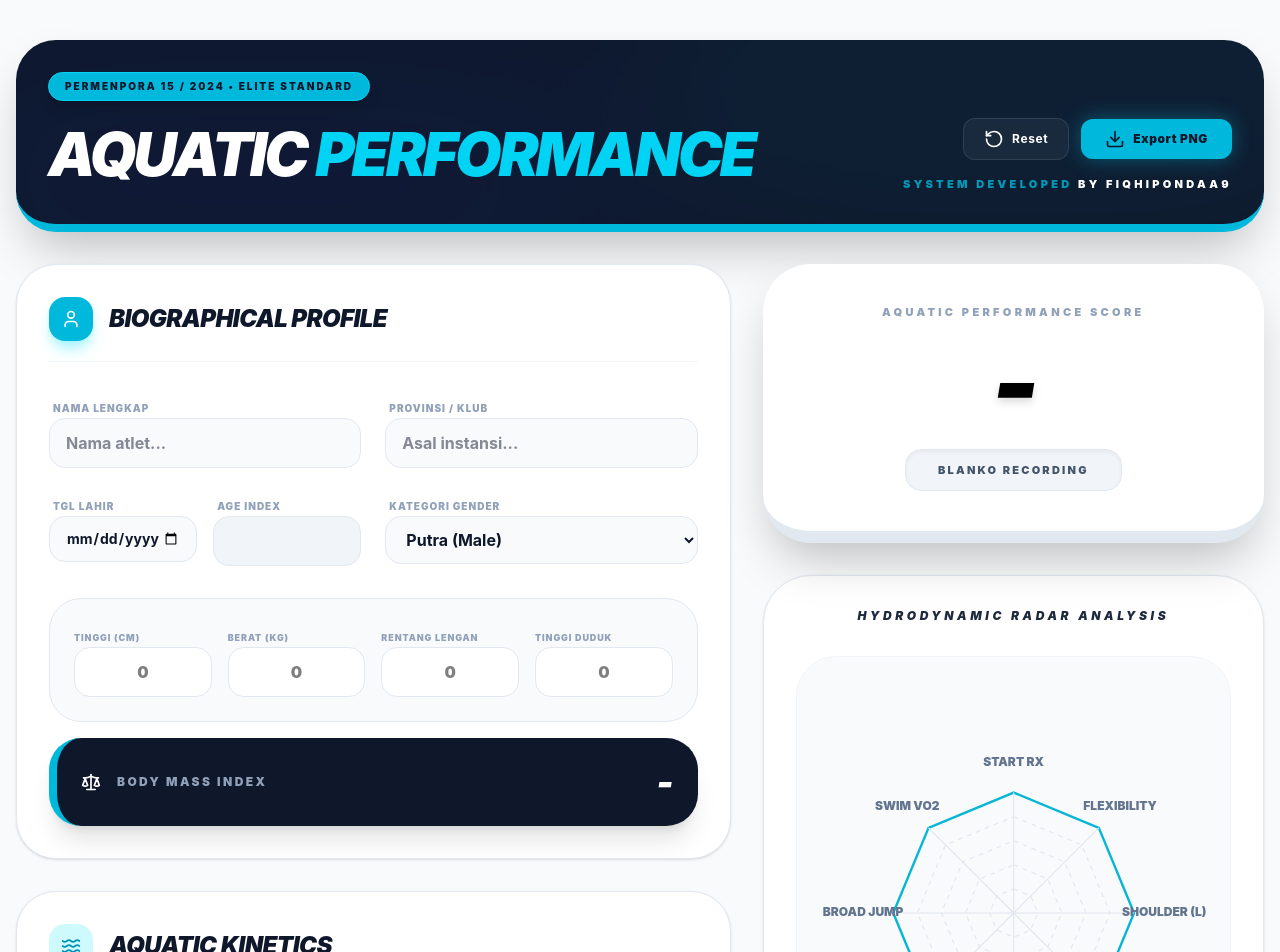
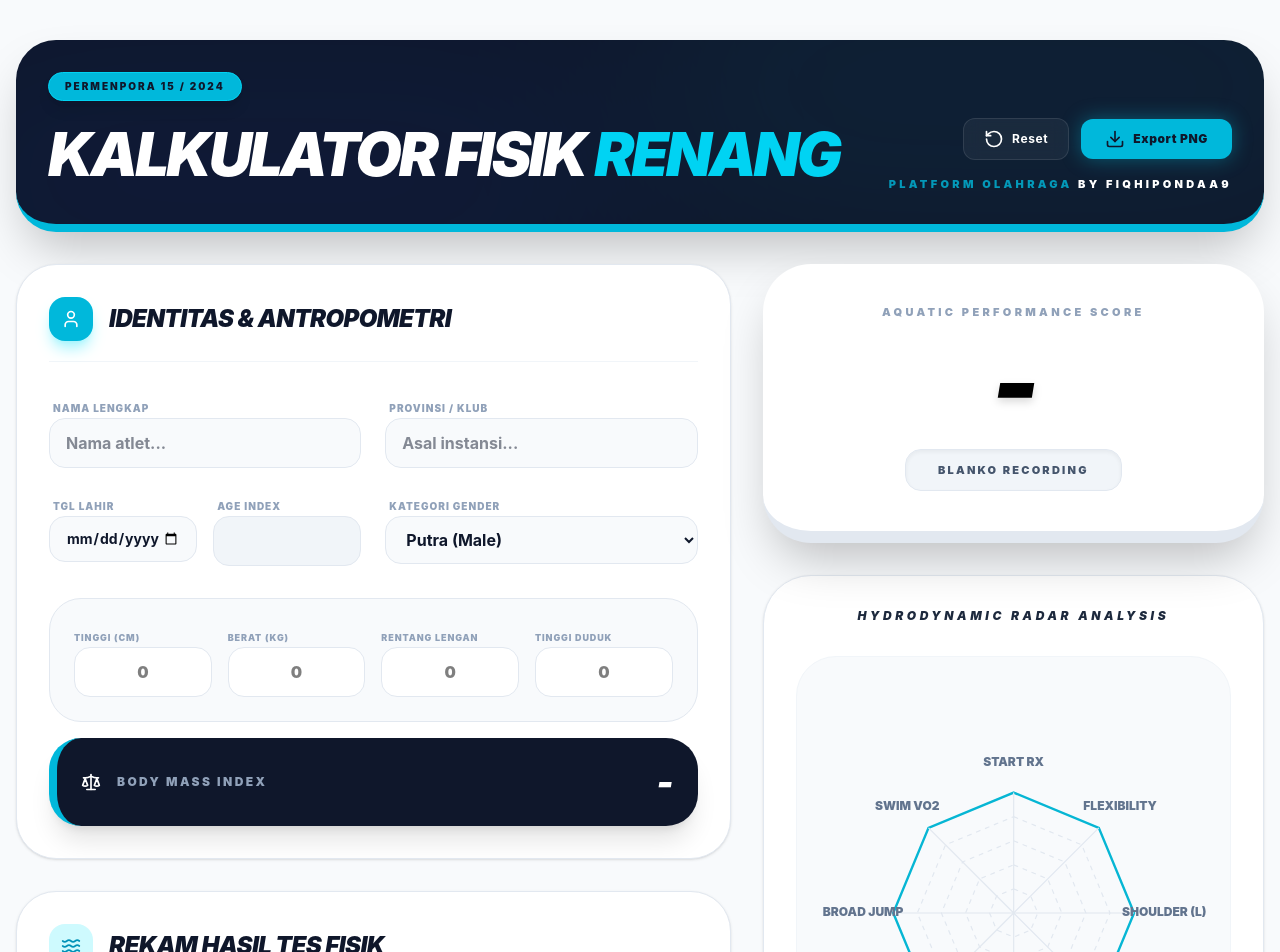
Before and after one commit to fiqhipondaa9/kalkulator-fisik-renang, a React (Vite) app: page / in a window 1280 px wide. Shown: the top 952 px of the page. Built offline with nearby package versions, Linux system fonts and the light colour scheme.

Commit message:
UPDATE APP

```diff
--- a/src/App.jsx
+++ b/src/App.jsx
@@ -239,10 +239,10 @@ export default function App() {
         <div className="mx-auto relative z-10 flex flex-col md:flex-row justify-between items-start md:items-end gap-6">
           <div>
             <div className="inline-block bg-cyan-500 text-slate-900 font-black text-[10px] px-4 py-1.5 rounded-full uppercase tracking-[0.2em] mb-4 shadow-lg border border-cyan-400">
-              PERMENPORA 15 / 2024 • ELITE STANDARD
+              PERMENPORA 15 / 2024
             </div>
             <h1 className="text-4xl md:text-6xl font-black tracking-tighter leading-tight italic">
-              AQUATIC <span className="text-cyan-400">PERFORMANCE</span>
+              KALKULATOR FISIK <span className="text-cyan-400"> RENANG</span>
             </h1>
           </div>
           <div className="text-left md:text-right w-full md:w-auto">
@@ -258,7 +258,7 @@ export default function App() {
             )}
             <div className="mt-2">
                 <p className="font-black text-cyan-500/80 text-[11px] tracking-[0.3em] uppercase">
-                  System Developed <span className="text-white">by fiqhipondaa9</span>
+                  Platform Olahraga <span className="text-white">by fiqhipondaa9</span>
                 </p>
             </div>
           </div>
@@ -272,7 +272,7 @@ export default function App() {
           <div className="bg-white rounded-[2.5rem] p-8 shadow-sm border border-slate-200 relative overflow-hidden">
             <div className="flex items-center gap-4 mb-8 border-b border-slate-100 pb-5 relative z-10">
               <div className="bg-cyan-500 text-white p-3 rounded-2xl shadow-lg shadow-cyan-200"><IconUser /></div>
-              <h2 className="text-2xl font-black text-slate-900 uppercase tracking-tight italic">Biographical Profile</h2>
+              <h2 className="text-2xl font-black text-slate-900 uppercase tracking-tight italic">Identitas & Antropometri</h2>
             </div>
 
             <div className="grid grid-cols-1 md:grid-cols-2 gap-6 mb-8 relative z-10">
@@ -340,7 +340,7 @@ export default function App() {
           <div className="bg-white rounded-[2.5rem] p-8 shadow-sm border border-slate-200">
             <div className="flex items-center gap-4 mb-8 border-b border-slate-100 pb-5">
               <div className="bg-cyan-100 text-cyan-600 p-3 rounded-2xl"><IconWaves /></div>
-              <h2 className="text-2xl font-black text-slate-900 uppercase tracking-tight italic">Aquatic Kinetics</h2>
+              <h2 className="text-2xl font-black text-slate-900 uppercase tracking-tight italic">Rekam Hasil Tes Fisik</h2>
             </div>
 
             <div className="grid grid-cols-1 sm:grid-cols-2 gap-x-10 gap-y-6">
```
